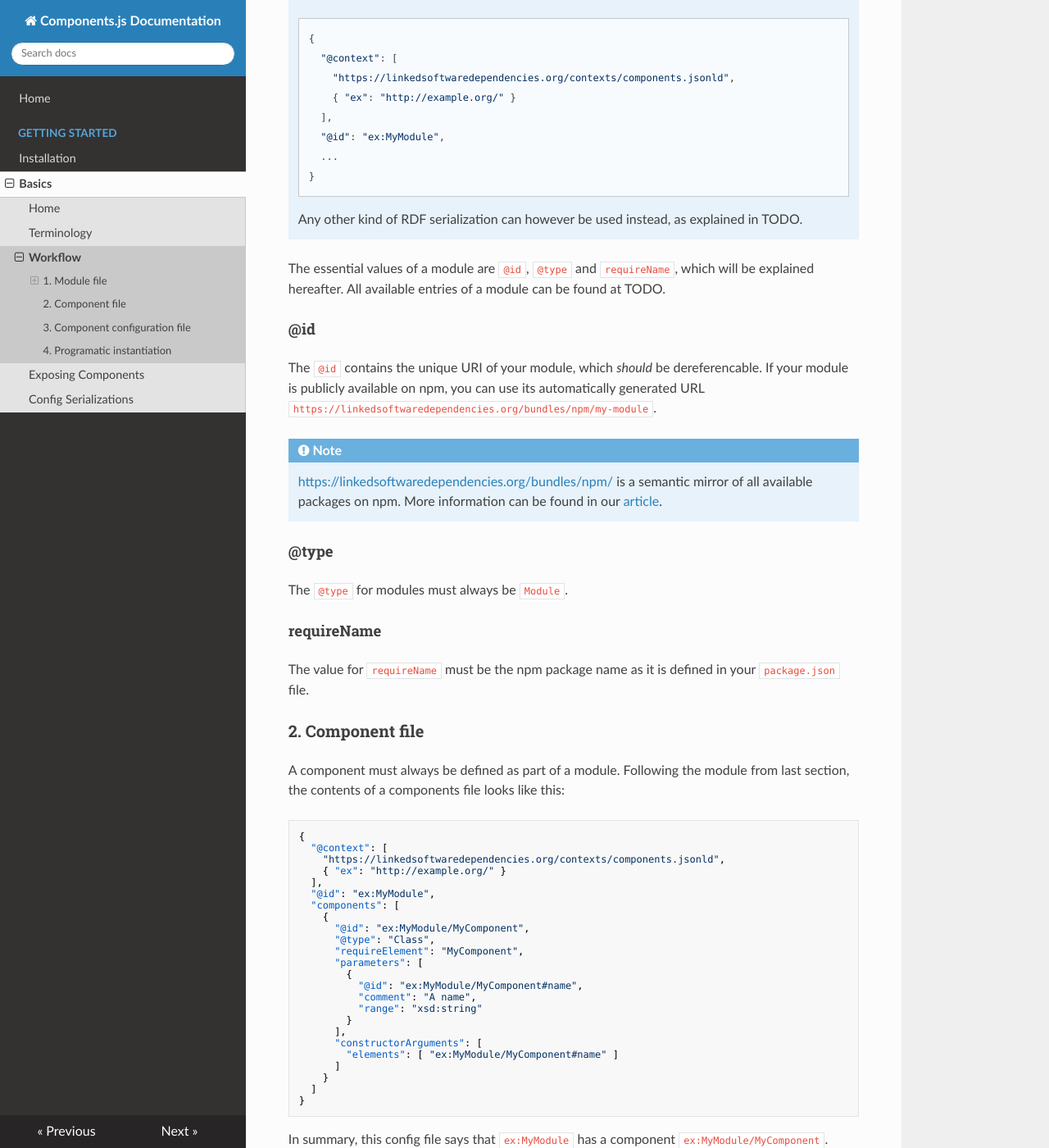
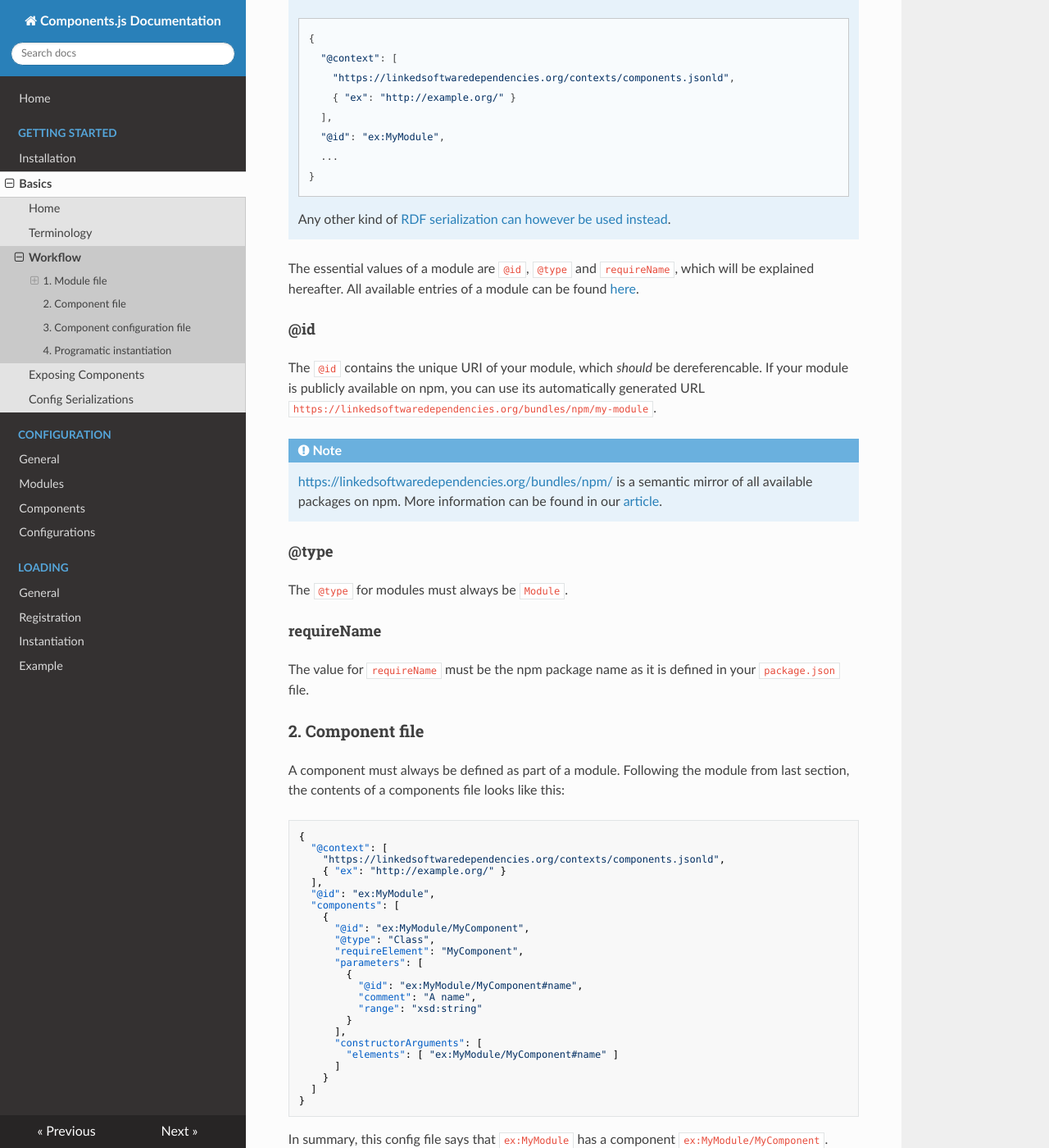
Before and after one commit to LinkedSoftwareDependencies/Documentation-Components.js, an MkDocs documentation site: the page built from docs/getting_started/basics/workflow.md, in a window 1280 px wide and 1400 px high, scrolled down 909 px. Shown: the whole window at 82% size. Built offline with MkDocs 1.6.1, drawn with Linux system fonts in a browser that asks for light colours; nearby versions of some CDN libraries; old or Windows-style settings are respelled for this version of MkDocs; some of the changed text lies outside the part shown.

Commit message:
Add configuration and loading stubs

````diff
--- a/docs/getting_started/basics/workflow.md
+++ b/docs/getting_started/basics/workflow.md
@@ -42,10 +42,10 @@ The contents of a module file looks as follows:
           ...
         }
 
-    Any other kind of RDF serialization can however be used instead, as explained in TODO.
+    Any other kind of [RDF serialization can however be used instead](./config_serializations/).
 
 The essential values of a module are `@id`, `@type` and `requireName`, which will be explained hereafter.
-All available entries of a module can be found at TODO.
+All available entries of a module can be found [here](../../configuration/modules/).
 
 #### @id
 
@@ -100,7 +100,7 @@ In summary, this config file says that `ex:MyModule` has a component `ex:MyModul
 This component has a single parameter `ex:MyModule/MyComponent#Name`,
 and its values are passed to the first argument of `MyComponent`'s constructor.
 
-Details on all available entries of a component can be found at TODO.
+Details on all available entries of a component can be found at [here](../../configuration/components/).
 
 The contents of this file can be made part of the main module file (such as `components/components.jsonld`),
 but when multiple components are available, separate files for each component should be created.
@@ -148,6 +148,9 @@ that must be instantiated, which is `ex:MyModule/MyComponent` in this case.
 The parameters that were defined by the component in its config file,
 can now be used as keys in the configuration file.
 
+More details on component instantiation and on how to instantiate classes that have no explicit components file
+can be found [here](../../configuration/configurations/).
+
 ### 4. Programatic instantiation
 
 Up until now, modules and components are just defined semantically,
@@ -171,7 +174,7 @@ For instance, a modules file can be registered, which will also automatically re
 await loader.registerModuleResourcesUrl('path/or/url/to/my-module.jsonld');
 ```
 
-All other available registration methods can be found at TODO.
+All other available registration methods can be found at [here](../../loading/registration/).
 
 !!! note
     `loader.registerModuleResourcesUrl`, like most other loader methods, return [promises](https://developers.google.com/web/fundamentals/primers/promises).
@@ -194,4 +197,4 @@ and as second argument a file or URL on which the given component configuration
 This method resolves to an instance of the given component, as it has been instantiated according to the config file.
 In this example, the `MyComponent` constructor as exported by `my-module` will be called with single argument `"John"`.
 
-All other available instantiation methods can be found at TODO.
+All other available instantiation methods can be found at [here](../../loading/instantiation/).
--- a/mkdocs.yml
+++ b/mkdocs.yml
@@ -8,6 +8,16 @@ pages:
         - Workflow: 'getting_started/basics/workflow.md'
         - Exposing Components: 'getting_started/basics/exposing_components.md'
         - Config Serializations: 'getting_started/basics/config_serializations.md'
+  - Configuration:
+    - General: 'configuration/general.md'
+    - Modules: 'configuration/modules.md'
+    - Components: 'configuration/components.md'
+    - Configurations: 'configuration/configurations.md'
+  - Loading:
+    - General: 'loading/general.md'
+    - Registration: 'loading/registration.md'
+    - Instantiation: 'loading/instantiation.md'
+  - Example: 'example.md'
 
 site_name: Components.js Documentation
 
````
Also changed, not shown: docs/configuration/components.md (added, +1 -0 lines), docs/configuration/configurations.md (added, +1 -0 lines), docs/configuration/general.md (added, +1 -0 lines), docs/configuration/modules.md (added, +1 -0 lines), docs/example.md (added, +1 -0 lines), docs/getting_started/basics/config_serializations.md (+1 -1 lines), docs/loading/general.md (added, +1 -0 lines), docs/loading/instantiation.md (added, +1 -0 lines), docs/loading/registration.md (added, +1 -0 lines).
